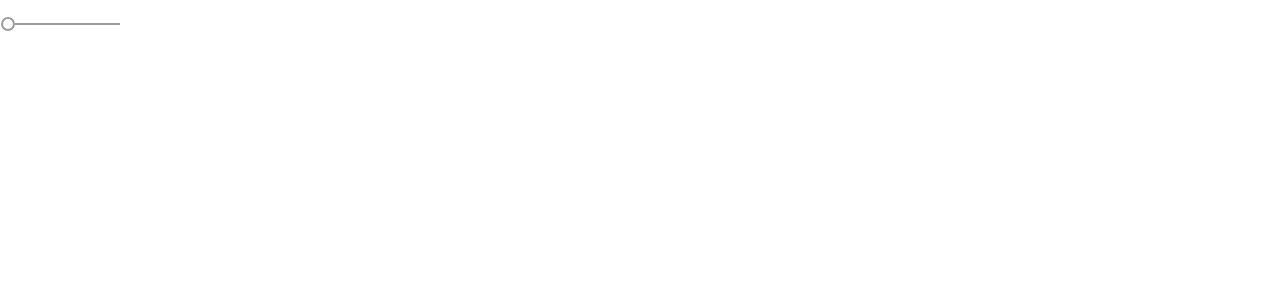
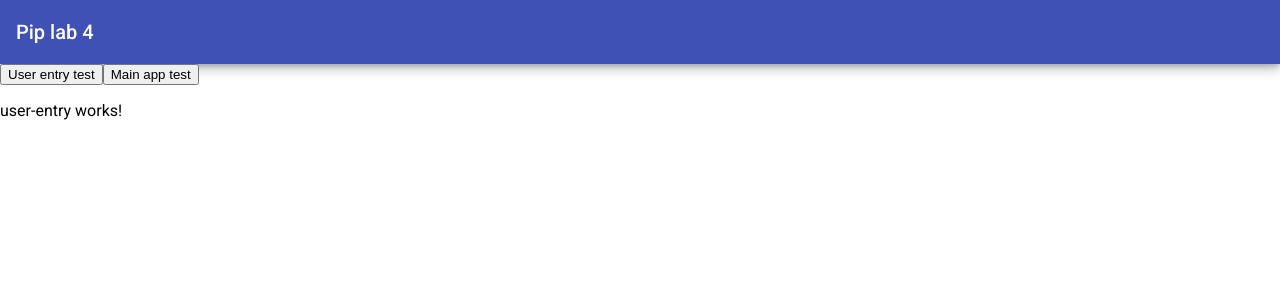
Before and after one commit to quangloc99/itmo-webdev-course-lab4, an Angular app in the folder src/main/webapp-src/: page / in a window 1280 px wide. Shown: the top 300 px of the page. Built offline with nearby package versions, Linux system fonts and the light colour scheme.

Commit message:
Add 2 main app components with routing.

```diff
--- a/src/main/webapp-src/package.json
+++ b/src/main/webapp-src/package.json
@@ -8,7 +8,7 @@
     "test": "ng test",
     "lint": "ng lint",
     "e2e": "ng e2e",
-    "build-watch": "ng build --watch --base-href=pip-lab4"
+    "build-watch": "ng build --watch --base-href=\"\" --deployUrl=\"\""
   },
   "private": true,
   "dependencies": {
--- /dev/null
+++ b/src/main/webapp-src/src/app/app-routing.module.ts
@@ -0,0 +1,24 @@
+import { NgModule } from '@angular/core';
+import { CommonModule } from '@angular/common';
+import {Routes, RouterModule} from "@angular/router";
+
+import {UserEntryComponent} from "./user-entry/user-entry.component";
+import {MainAppComponent} from "./main-app/main-app.component";
+
+const appRouts: Routes = [
+  { path: "", component: UserEntryComponent },
+  { path: "user-entry", component: UserEntryComponent },
+  { path: "main-app", component: MainAppComponent },
+  // TODO 404 page
+];
+
+@NgModule({
+  declarations: [],
+  imports: [
+    RouterModule.forRoot(appRouts, {enableTracing: true})
+  ],
+  exports: [
+    RouterModule
+  ]
+})
+export class AppRoutingModule { }
--- a/src/main/webapp-src/src/app/app.component.css
+++ b/src/main/webapp-src/src/app/app.component.css
@@ -0,0 +1,7 @@
+mat-toolbar {
+  box-shadow: 0 3px 5px -1px rgba(0,0,0,.2),0 6px 10px 0 rgba(0,0,0,.14),0 1px 18px 0 rgba(0,0,0,.12);
+}
+
+.space-filler {
+  flex: 1 1 auto;
+}
--- a/src/main/webapp-src/src/app/app.component.html
+++ b/src/main/webapp-src/src/app/app.component.html
@@ -1 +1,13 @@
-<mat-slider min="1" max="100" step="1" value="1"></mat-slider>
+<mat-toolbar color="primary">
+  <h1>Pip lab 4</h1>
+  <span class="space-filler"></span>
+
+  <!--  TODO-->
+  <!--  <span class="mat-caption"> Tran Quang Loc - P3200 - Variant 200036 </span>-->
+
+</mat-toolbar>
+
+<button routerLink="/user-entry">User entry test</button>
+<button routerLink="/main-app">Main app test</button>
+
+<router-outlet></router-outlet>
--- /dev/null
+++ b/src/main/webapp-src/src/app/main-app/main-app.component.html
@@ -0,0 +1 @@
+<p>main-app works!</p>
--- /dev/null
+++ b/src/main/webapp-src/src/app/main-app/main-app.component.ts
@@ -0,0 +1,15 @@
+import { Component, OnInit } from '@angular/core';
+
+@Component({
+  selector: 'app-main-app',
+  templateUrl: './main-app.component.html',
+  styleUrls: ['./main-app.component.css']
+})
+export class MainAppComponent implements OnInit {
+
+  constructor() { }
+
+  ngOnInit() {
+  }
+
+}
--- /dev/null
+++ b/src/main/webapp-src/src/app/user-entry/user-entry.component.html
@@ -0,0 +1 @@
+<p>user-entry works!</p>
--- /dev/null
+++ b/src/main/webapp-src/src/app/user-entry/user-entry.component.ts
@@ -0,0 +1,15 @@
+import { Component, OnInit } from '@angular/core';
+
+@Component({
+  selector: 'app-user-entry',
+  templateUrl: './user-entry.component.html',
+  styleUrls: ['./user-entry.component.css']
+})
+export class UserEntryComponent implements OnInit {
+
+  constructor() { }
+
+  ngOnInit() {
+  }
+
+}
```
Also changed, not shown: src/main/webapp-src/src/app/app.module.ts (+12 -2 lines), src/main/webapp-src/src/app/main-app/main-app.component.css (added), src/main/webapp-src/src/app/user-entry/user-entry.component.css (added), 2 other files (tests, documents, lock files or other folders).
